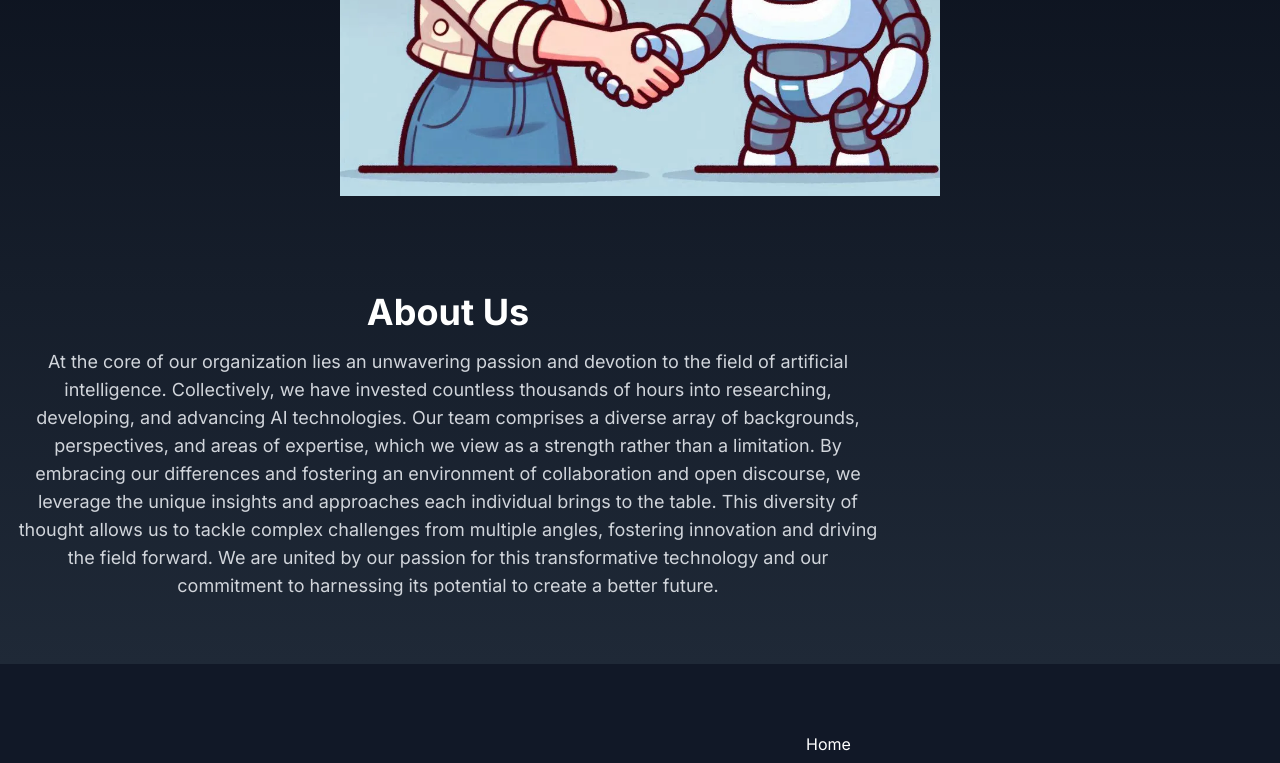
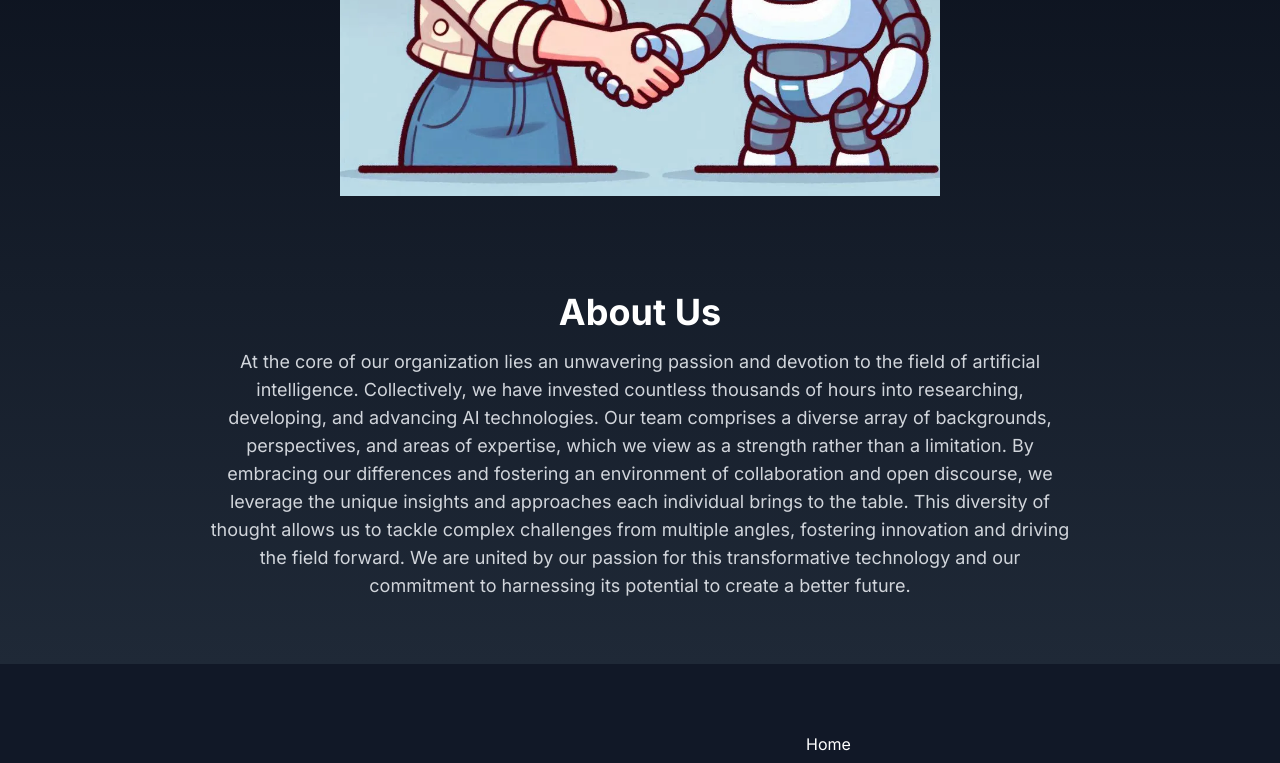
Before and after one commit to Kquant03/nextjs-airr-site, a Next.js app: page /about in a window 1280 px wide. Shown: the part 468-1231 px from the top of the page. Built offline with nearby package versions, Linux system fonts and the light colour scheme.

Commit message:
Add files via upload

```diff
--- a/app/about/page.tsx
+++ b/app/about/page.tsx
@@ -101,7 +101,7 @@ export default function Home() {
       </div>
 
   {/* Centered Header and Body Paragraph */}
-  <div className="px-4 max-w-4xl text-center">
+  <div className="px-4 max-w-4xl mx-auto text-center">
     <h1 className="text-4xl font-bold mb-4 text-white">About Us</h1>
     <p className="text-lg text-gray-300">
       At the core of our organization lies an unwavering passion and devotion to the field of artificial intelligence. Collectively, we have invested countless thousands of hours into researching, developing, and advancing AI technologies. Our team comprises a diverse array of backgrounds, perspectives, and areas of expertise, which we view as a strength rather than a limitation. By embracing our differences and fostering an environment of collaboration and open discourse, we leverage the unique insights and approaches each individual brings to the table. This diversity of thought allows us to tackle complex challenges from multiple angles, fostering innovation and driving the field forward. We are united by our passion for this transformative technology and our commitment to harnessing its potential to create a better future.
```
